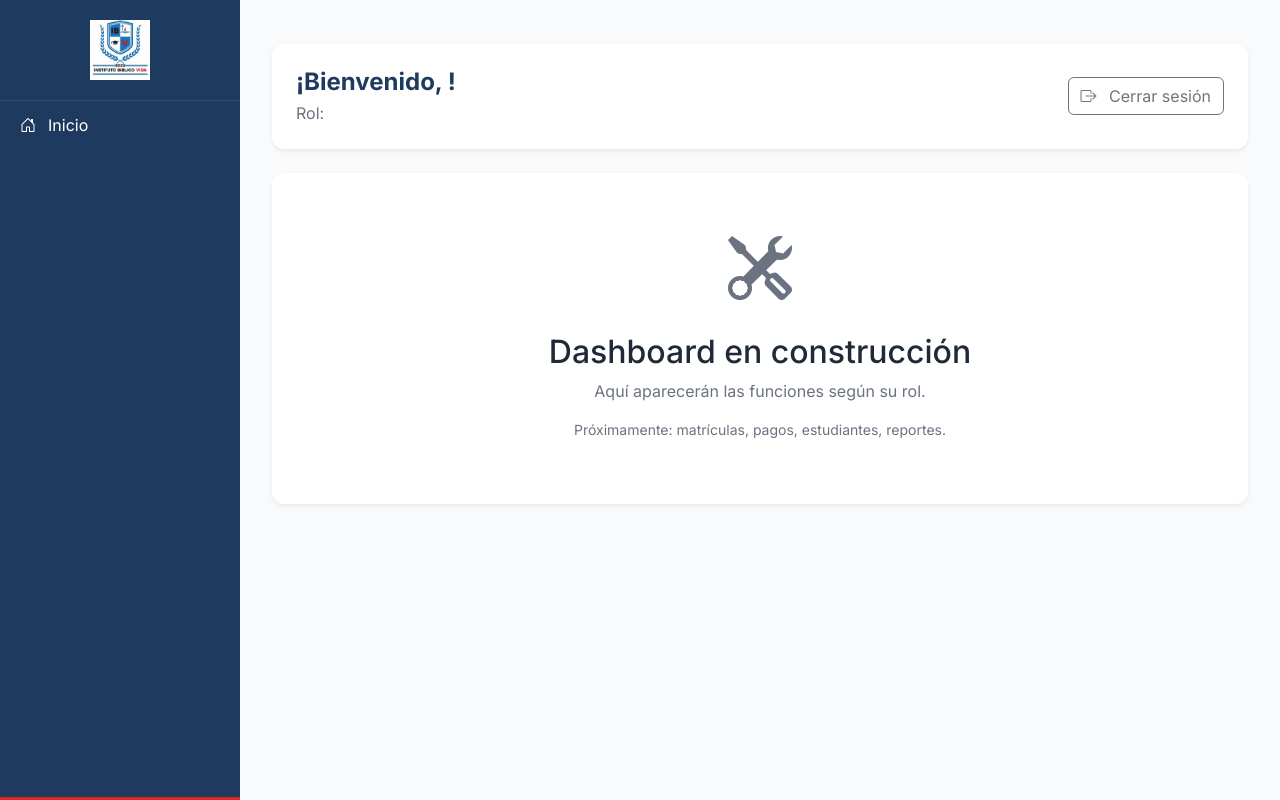
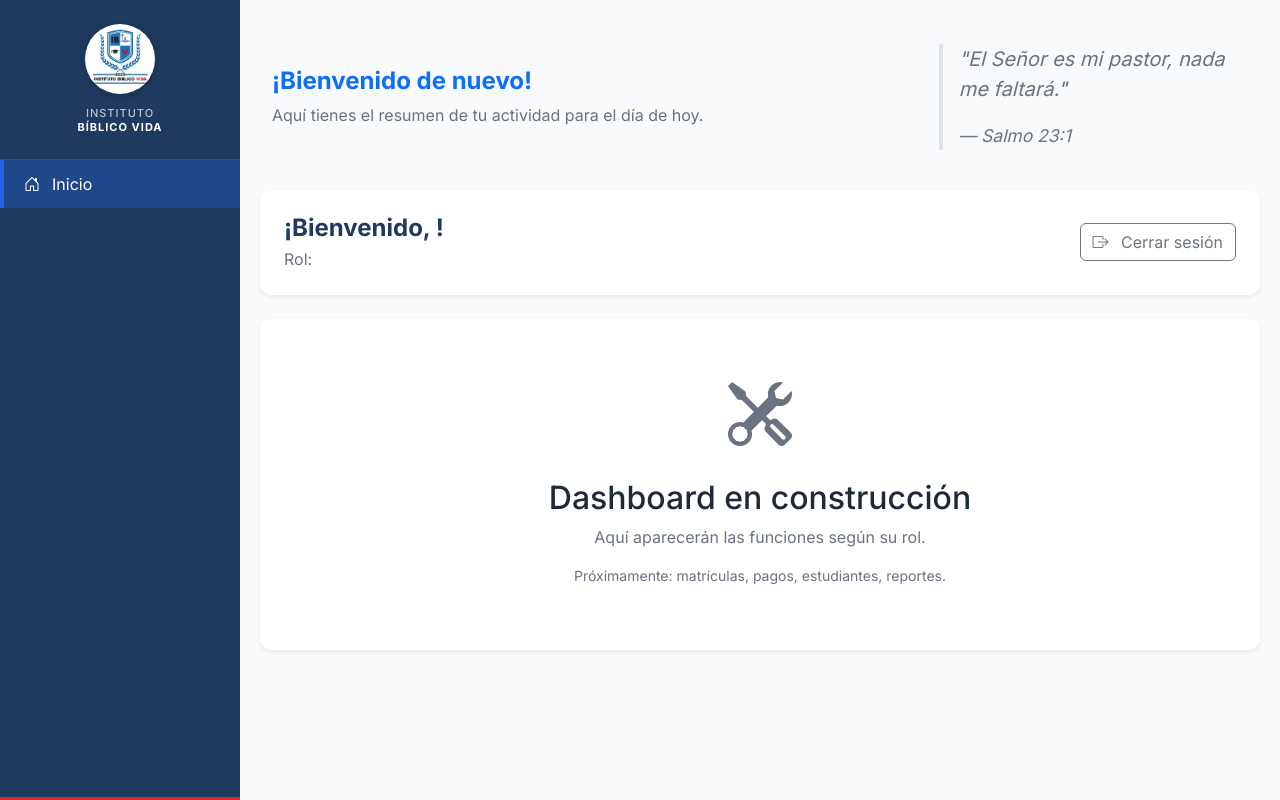
Before and after one commit to jdfuentesm/Vidasys-IBV, a Django app: page / in a window 1280 px wide. Run offline with Django 5.2, Linux system fonts and the light colour scheme; the visitor is signed in with stand-in values (Sample User, id 1).

Commit message:
Agregar header del dashboard con saludo y versículo bíblico; marcar Inicio como activo

```diff
--- a/static/css/dashboard.css
+++ b/static/css/dashboard.css
@@ -67,3 +67,69 @@ body {
     bottom: 0;
     width: 240px;
 }
+
+.sidebar-logo {
+    padding: 24px 20px;
+    text-align: center;
+    border-bottom: 1px solid rgba(255, 255, 255, 0.1);
+}
+
+.logo-circle {
+    width: 70px;
+    height: 70px;
+    margin: 0 auto 12px;
+    background-color: white;
+    border-radius: 50%;
+    display: flex;
+    align-items: center;
+    justify-content: center;
+    overflow: hidden;
+    box-shadow: 0 2px 8px rgba(0, 0, 0, 0.15);
+}
+
+.logo-circle img {
+    width: 60px;
+    height: auto;
+}
+
+.sidebar-brand {
+    display: flex;
+    flex-direction: column;
+    color: white;
+    font-size: 11px;
+    letter-spacing: 1px;
+    line-height: 1.3;
+    font-weight: 600;
+}
+
+.sidebar-brand span:first-child {
+    color: rgba(255, 255, 255, 0.7);
+    font-weight: 500;
+}
+
+.sidebar-brand span:last-child {
+    font-weight: 700;
+}
+
+.dashboard-header {
+    h1 {
+        font-size: 24px;
+        font-weight: 350;
+        color: var(--color-primario);
+    }
+
+    .subtitulo {
+        color: var(--color-texto-secundario);
+        font-size: 16px;
+    }
+
+    .versiculo {
+        font-style: italic;
+        color: var(--color-texto-secundario);
+    }
+
+    .cita {
+        font-weight: 600;
+        font-style: normal;
+    }
+}
--- a/templates/core/dashboard.html
+++ b/templates/core/dashboard.html
@@ -9,9 +9,27 @@
 
     {# Contenido principal #}
     <main class="main-content">
-        <div class="container py-4">
-            <div class="row">
-                <div class="col-12">
+        <section class="dashboard-header py-4">
+  <div class="container">
+    <div class="row align-items-center">
+
+      <!-- Columna Izquierda: Saludo y Subtítulo -->
+      <div class="col-md-8">
+        <h1 class="display-5 fw-bold text-primary">¡Bienvenido de nuevo!</h1>
+        <p class="subtitulo">Aquí tienes el resumen de tu actividad para el día de hoy.</p>
+      </div>
+
+      <!-- Columna Derecha: Frase Bíblica -->
+      <div class="col-md-4">
+        <blockquote class="blockquote border-start border-4 ps-3">
+          <p class="versiculo">"El Señor es mi pastor, nada me faltará."</p>
+          <cite title="Source Title" class="blockquote-footer text-end mt-1">Salmo 23:1</cite>
+        </blockquote>
+      </div>
+
+    </div>
+  </div>
+</section>
 
                     <!-- Header con bienvenida -->
                     <div class="card shadow-sm border-0 mb-4" style="border-radius: 12px;">
--- a/templates/core/partials/sidebar.html
+++ b/templates/core/partials/sidebar.html
@@ -1,10 +1,18 @@
+{% load static %}
 <aside class="sidebar">
     <div class="sidebar-logo">
-        <img src="/static/img/logo.png" alt="IBV" size="60" style="width: 60px; height: 60px;">
+    <div class="logo-circle">
+        <img src="{% static 'img/logo.png' %}" alt="IBV">
     </div>
+    <div class="sidebar-brand">
+        <span>INSTITUTO</span>
+        <span>BÍBLICO VIDA</span>
+    </div>
+</div>
+</div>
     <nav class="sidebar-nav">
         <ul>
-            <li><a href="{% url 'dashboard' %}" class="sidebar-item">
+            <li><a href="{% url 'dashboard' %}" class="sidebar-item {% if request.path == '/' %}active{% endif %}">
                 <i class="bi bi-house-door"></i>
                 <span>Inicio</span>
             </a></li>
```
